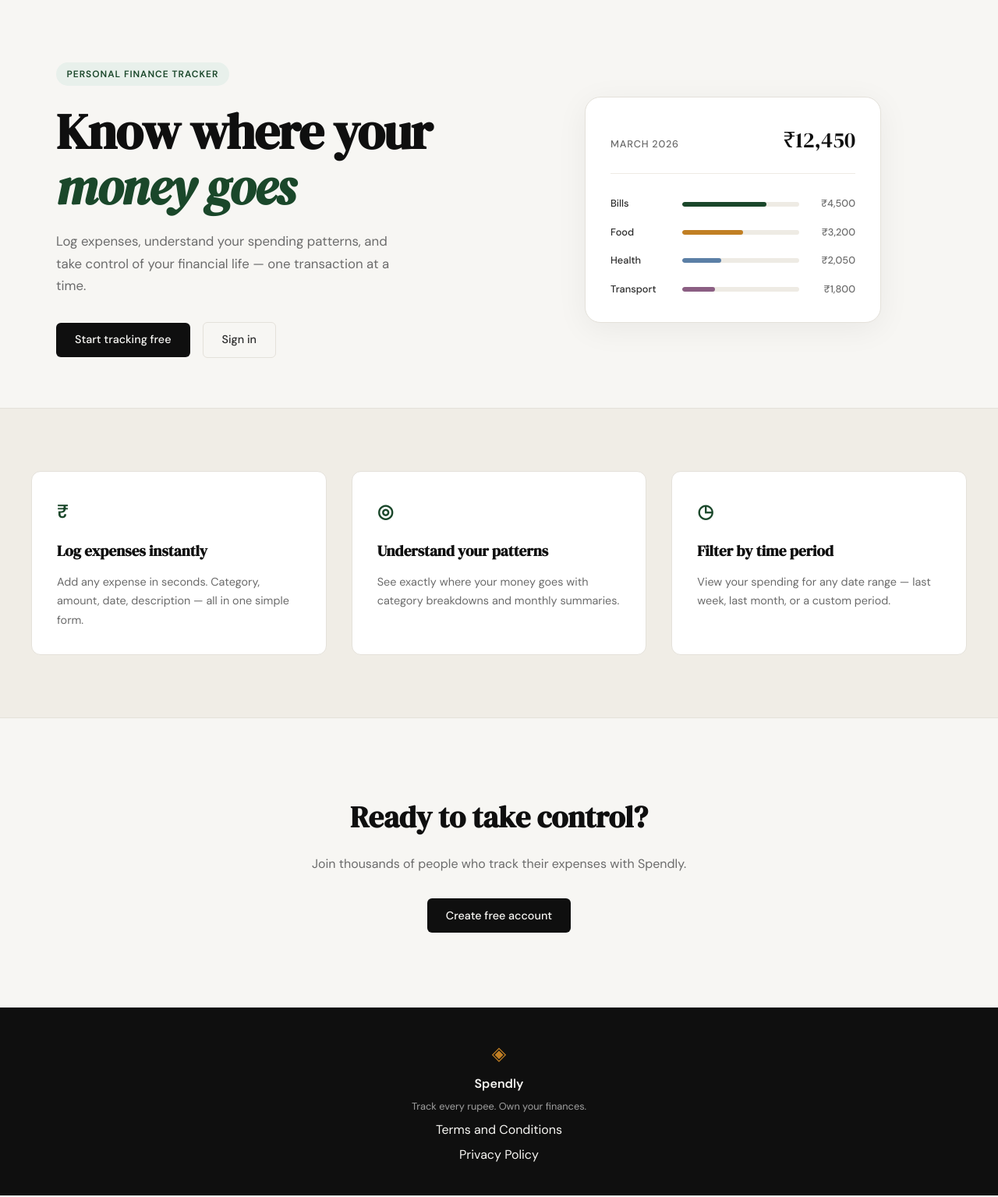
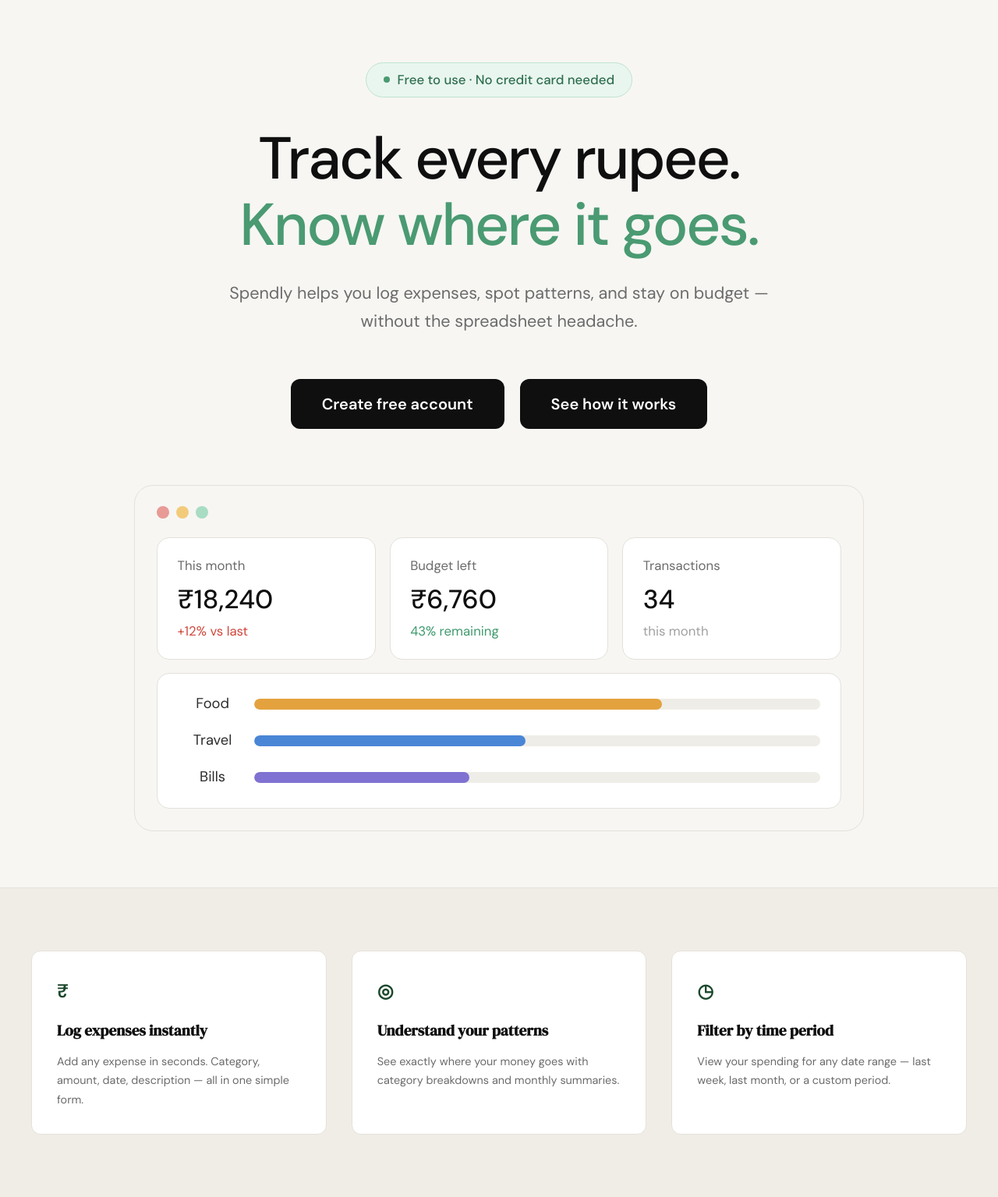
Before and after one commit to GavishKapoor/spendly, a Flask app: page / in a window 1280 px wide. Shown: the part 61-1596 px from the top of the page at 78% size. Run offline with Flask 3, Linux system fonts and the light colour scheme.

Commit message:
landing: redesign hero section to match mockup
Co-Authored-By: Claude Opus 5.5 <noreply@anthropic.com>

```diff
--- /dev/null
+++ b/static/css/landing.css
@@ -0,0 +1,209 @@
+/* ------------------------------------------------------------------ */
+/* Landing — Hero (overrides hero rules in style.css)                  */
+/* ------------------------------------------------------------------ */
+
+.hero {
+    display: block;
+    max-width: 1000px;
+    margin: 0 auto;
+    padding: 5rem 2rem 4.5rem;
+    text-align: center;
+}
+
+.hero-inner {
+    display: flex;
+    flex-direction: column;
+    align-items: center;
+}
+
+/* Badge */
+.hero-badge {
+    display: inline-flex;
+    align-items: center;
+    gap: 0.6rem;
+    background: #e9f6ef;
+    color: #2f6e4f;
+    border: 1px solid #bfe3cf;
+    font-size: 1.05rem;
+    font-weight: 500;
+    letter-spacing: 0;
+    text-transform: none;
+    padding: 0.5rem 1.4rem;
+    border-radius: 999px;
+    margin-bottom: 2.25rem;
+}
+
+.hero-badge-dot {
+    width: 8px;
+    height: 8px;
+    border-radius: 50%;
+    background: #4a9a72;
+}
+
+/* Title */
+.hero-title {
+    font-family: var(--font-body);
+    font-size: clamp(2.75rem, 7vw, 4.75rem);
+    font-weight: 500;
+    line-height: 1.12;
+    letter-spacing: -0.03em;
+    color: var(--ink);
+    margin-bottom: 1.75rem;
+}
+
+.hero-title-accent {
+    color: #4a9a72;
+}
+
+/* Subtitle */
+.hero-subtitle {
+    font-size: 1.35rem;
+    line-height: 1.65;
+    color: var(--ink-muted);
+    max-width: 700px;
+    margin: 0 auto 3.5rem;
+}
+
+/* Buttons */
+.hero-actions {
+    display: flex;
+    justify-content: center;
+    flex-wrap: wrap;
+    gap: 1.25rem;
+}
+
+.hero-btn {
+    display: inline-block;
+    background: var(--ink);
+    color: #fff;
+    font-family: var(--font-body);
+    font-size: 1.25rem;
+    font-weight: 600;
+    padding: 1rem 2.5rem;
+    border-radius: 12px;
+    text-decoration: none;
+    transition: background 0.2s;
+}
+
+.hero-btn:hover { background: #2b2b2b; }
+
+/* ------------------------------------------------------------------ */
+/* Hero dashboard preview                                              */
+/* ------------------------------------------------------------------ */
+
+.hero-preview {
+    margin-top: 4.5rem;
+    background: var(--paper);
+    border: 1px solid var(--border);
+    border-radius: 24px;
+    padding: 1.6rem 1.75rem 1.75rem;
+    text-align: left;
+}
+
+.hero-preview-dots {
+    display: flex;
+    gap: 0.55rem;
+    margin-bottom: 1.5rem;
+}
+
+.dot {
+    width: 16px;
+    height: 16px;
+    border-radius: 50%;
+}
+
+.dot-red    { background: #e89a96; }
+.dot-yellow { background: #f2cb7a; }
+.dot-green  { background: #a8dcc3; }
+
+.hero-stats {
+    display: grid;
+    grid-template-columns: repeat(3, 1fr);
+    gap: 1.1rem;
+    margin-bottom: 1.1rem;
+}
+
+.hero-stat {
+    display: flex;
+    flex-direction: column;
+    background: #fff;
+    border: 1px solid var(--border);
+    border-radius: 16px;
+    padding: 1.4rem 1.6rem 1.35rem;
+}
+
+.hero-stat-label {
+    font-size: 1.05rem;
+    color: var(--ink-muted);
+    margin-bottom: 0.65rem;
+}
+
+.hero-stat-value {
+    font-size: 2.1rem;
+    font-weight: 500;
+    color: var(--ink);
+    line-height: 1.15;
+    margin-bottom: 0.5rem;
+}
+
+.hero-stat-note {
+    font-size: 1.05rem;
+    color: var(--ink-faint);
+}
+
+.hero-stat-note.note-up   { color: #d0473d; }
+.hero-stat-note.note-good { color: #3f9a6e; }
+
+/* Category bars */
+.hero-bars {
+    display: flex;
+    flex-direction: column;
+    gap: 1.1rem;
+    background: #fff;
+    border: 1px solid var(--border);
+    border-radius: 16px;
+    padding: 1.5rem 1.6rem;
+}
+
+.hero-bar-row {
+    display: grid;
+    grid-template-columns: 90px 1fr;
+    align-items: center;
+    gap: 0.5rem;
+}
+
+.hero-bar-cat {
+    font-size: 1.15rem;
+    color: var(--ink-soft);
+    text-align: center;
+}
+
+.hero-bar-track {
+    height: 14px;
+    background: #efede7;
+    border-radius: 999px;
+    overflow: hidden;
+}
+
+.hero-bar {
+    height: 100%;
+    border-radius: 999px;
+}
+
+.bar-food   { background: #e4a23f; }
+.bar-travel { background: #4a86d6; }
+.bar-bills  { background: #7f72d2; }
+
+/* ------------------------------------------------------------------ */
+/* Responsive                                                          */
+/* ------------------------------------------------------------------ */
+
+@media (max-width: 720px) {
+    .hero { padding: 3.5rem 1rem 3rem; }
+    .hero-badge { font-size: 0.9rem; }
+    .hero-subtitle { font-size: 1.1rem; }
+    .hero-btn { font-size: 1.05rem; padding: 0.85rem 1.75rem; }
+    .hero-stats { grid-template-columns: 1fr; }
+    .hero-preview { padding: 1.25rem; }
+    .hero-bar-row { grid-template-columns: 70px 1fr; }
+}
--- a/templates/landing.html
+++ b/templates/landing.html
@@ -1,61 +1,70 @@
 {% extends "base.html" %}
 
 {% block title %}Spendly — Track Every Rupee{% endblock %}
+
+{% block head %}
+<link rel="stylesheet" href="{{ url_for('static', filename='css/landing.css') }}">
+{% endblock %}
 
 {% block content %}
 
 <section class="hero">
     <div class="hero-inner">
-        <div class="hero-badge">Personal Finance Tracker</div>
+        <div class="hero-badge">
+            <span class="hero-badge-dot"></span>
+            Free to use · No credit card needed
+        </div>
         <h1 class="hero-title">
-            Know where your<br>
-            <em>money goes</em>
+            Track every rupee.<br>
+            <span class="hero-title-accent">Know where it goes.</span>
         </h1>
         <p class="hero-subtitle">
-            Log expenses, understand your spending patterns,
-            and take control of your financial life —
-            one transaction at a time.
+            Spendly helps you log expenses, spot patterns, and stay
+            on budget — without the spreadsheet headache.
         </p>
         <div class="hero-actions">
-            <a href="{{ url_for('register') }}" class="btn-primary">Start tracking free</a>
-            <a href="{{ url_for('login') }}" class="btn-ghost">Sign in</a>
+            <a href="{{ url_for('register') }}" class="hero-btn">Create free account</a>
+            <a href="#how-it-works" class="hero-btn">See how it works</a>
         </div>
     </div>
-    <div class="hero-visual">
-        <div class="mock-card">
-            <div class="mock-card-header">
-                <span class="mock-label">March 2026</span>
-                <span class="mock-total">₹12,450</span>
+
+    <div class="hero-preview" aria-hidden="true">
+        <div class="hero-preview-dots">
+            <span class="dot dot-red"></span>
+            <span class="dot dot-yellow"></span>
+            <span class="dot dot-green"></span>
         </div>
-            <div class="mock-bars">
-                <div class="mock-bar-row">
-                    <span class="mock-cat">Bills</span>
-                    <div class="mock-bar-track">
-                        <div class="mock-bar" style="width: 72%"></div>
+
+        <div class="hero-stats">
+            <div class="hero-stat">
+                <span class="hero-stat-label">This month</span>
+                <span class="hero-stat-value">₹18,240</span>
+                <span class="hero-stat-note note-up">+12% vs last</span>
             </div>
-                    <span class="mock-amt">₹4,500</span>
+            <div class="hero-stat">
+                <span class="hero-stat-label">Budget left</span>
+                <span class="hero-stat-value">₹6,760</span>
+                <span class="hero-stat-note note-good">43% remaining</span>
             </div>
-                <div class="mock-bar-row">
-                    <span class="mock-cat">Food</span>
-                    <div class="mock-bar-track">
-                        <div class="mock-bar mock-bar-2" style="width: 52%"></div>
+            <div class="hero-stat">
+                <span class="hero-stat-label">Transactions</span>
+                <span class="hero-stat-value">34</span>
+                <span class="hero-stat-note">this month</span>
             </div>
-                    <span class="mock-amt">₹3,200</span>
         </div>
-                <div class="mock-bar-row">
-                    <span class="mock-cat">Health</span>
-                    <div class="mock-bar-track">
-                        <div class="mock-bar mock-bar-3" style="width: 33%"></div>
+
+        <div class="hero-bars">
+            <div class="hero-bar-row">
+                <span class="hero-bar-cat">Food</span>
+                <div class="hero-bar-track"><div class="hero-bar bar-food" style="width: 72%"></div></div>
             </div>
-                    <span class="mock-amt">₹2,050</span>
+            <div class="hero-bar-row">
+                <span class="hero-bar-cat">Travel</span>
+                <div class="hero-bar-track"><div class="hero-bar bar-travel" style="width: 48%"></div></div>
             </div>
-                <div class="mock-bar-row">
-                    <span class="mock-cat">Transport</span>
-                    <div class="mock-bar-track">
-                        <div class="mock-bar mock-bar-4" style="width: 28%"></div>
-                    </div>
-                    <span class="mock-amt">₹1,800</span>
-                </div>
+            <div class="hero-bar-row">
+                <span class="hero-bar-cat">Bills</span>
+                <div class="hero-bar-track"><div class="hero-bar bar-bills" style="width: 38%"></div></div>
             </div>
         </div>
     </div>
```
Also changed, not shown: Screenshot 2026-03-25 at 12.36.20 AM.png (added). Lines whose indentation alone changed are shown as unchanged.
